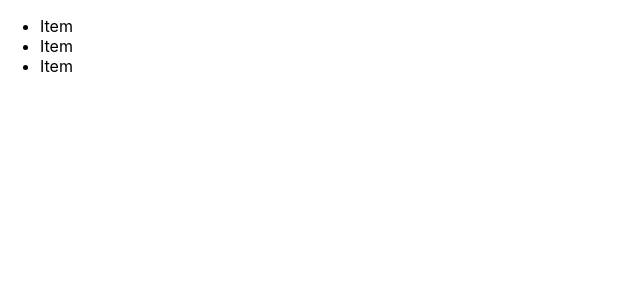
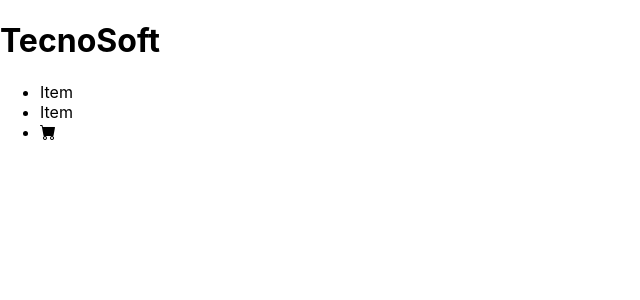
Before and after one commit to MaximoArielAranibe/my-eccomerce-react, a React (Create React App) app: page / in a window 1280 px wide. Shown: the top 300 px of the page, without its empty margins (0-640 px from the left). Built offline with nearby package versions, Linux system fonts and the light colour scheme.

Commit message:
Componente CardWidget y ItemListContainer

```diff
--- a/public/index.html
+++ b/public/index.html
@@ -24,6 +24,8 @@
       work correctly both with client-side routing and a non-root public URL.
       Learn how to configure a non-root public URL by running `npm run build`.
     -->
+    <!-- Bootstrap -->
+    <link rel="stylesheet" href="https://cdn.jsdelivr.net/npm/bootstrap-icons@1.9.1/font/bootstrap-icons.css">
     <title>React App</title>
   </head>
   <body>
--- a/src/App.jsx
+++ b/src/App.jsx
@@ -1,9 +1,11 @@
 import './App.css';
+import ItemListContainer from './components/ItemListcontainer';
 import NavBar from './components/NavBar/'
 
 function App() {
   return (
     <>
+      <ItemListContainer texto='TecnoSoft'/>
       <NavBar />
     </>
   );
--- /dev/null
+++ b/src/components/CartWidget/index.jsx
@@ -0,0 +1,9 @@
+import React from 'react'
+
+export const CartWidget = () => {
+    return(
+        <i className="bi bi-cart-fill"></i>
+    );
+}
+
+export default CartWidget;
--- /dev/null
+++ b/src/components/ItemListcontainer/index.jsx
@@ -0,0 +1,9 @@
+import React from 'react';
+import Title from '../Title';
+export const ItemListContainer = ({texto}) => {
+    return(
+        <Title greeting={texto} />
+    );
+}
+
+export default ItemListContainer;
--- a/src/components/NavBar/index.jsx
+++ b/src/components/NavBar/index.jsx
@@ -1,5 +1,5 @@
 import React from 'react';
-
+import CartWidget from '../CartWidget';
 
 export const NavBar = () => {
     return(
@@ -11,7 +11,7 @@ export const NavBar = () => {
                 <ul className="nav__list">
                     <li className='nav__link' href="#">Item</li>
                     <li className='nav__link' href="#">Item</li>
-                    <li className='nav__link' href="#">Item</li>
+                    <li className='nav__link' href="#"> <CartWidget /> </li>
                 </ul>
             </nav>
         </div>
--- a/src/components/Title/index.jsx
+++ b/src/components/Title/index.jsx
@@ -1,7 +1,12 @@
-import React from 'react'
+import React from 'react';
 
-export default Title = () => {
-    return()
+
+export const Title = ({ greeting }) => {
+    return(
+        <>
+            <h1>{greeting}</h1>
+        </>
+    );
 }
 
 export default Title;
```
Also changed, not shown: src/components/CartWidget/CartWidget.css (added).
